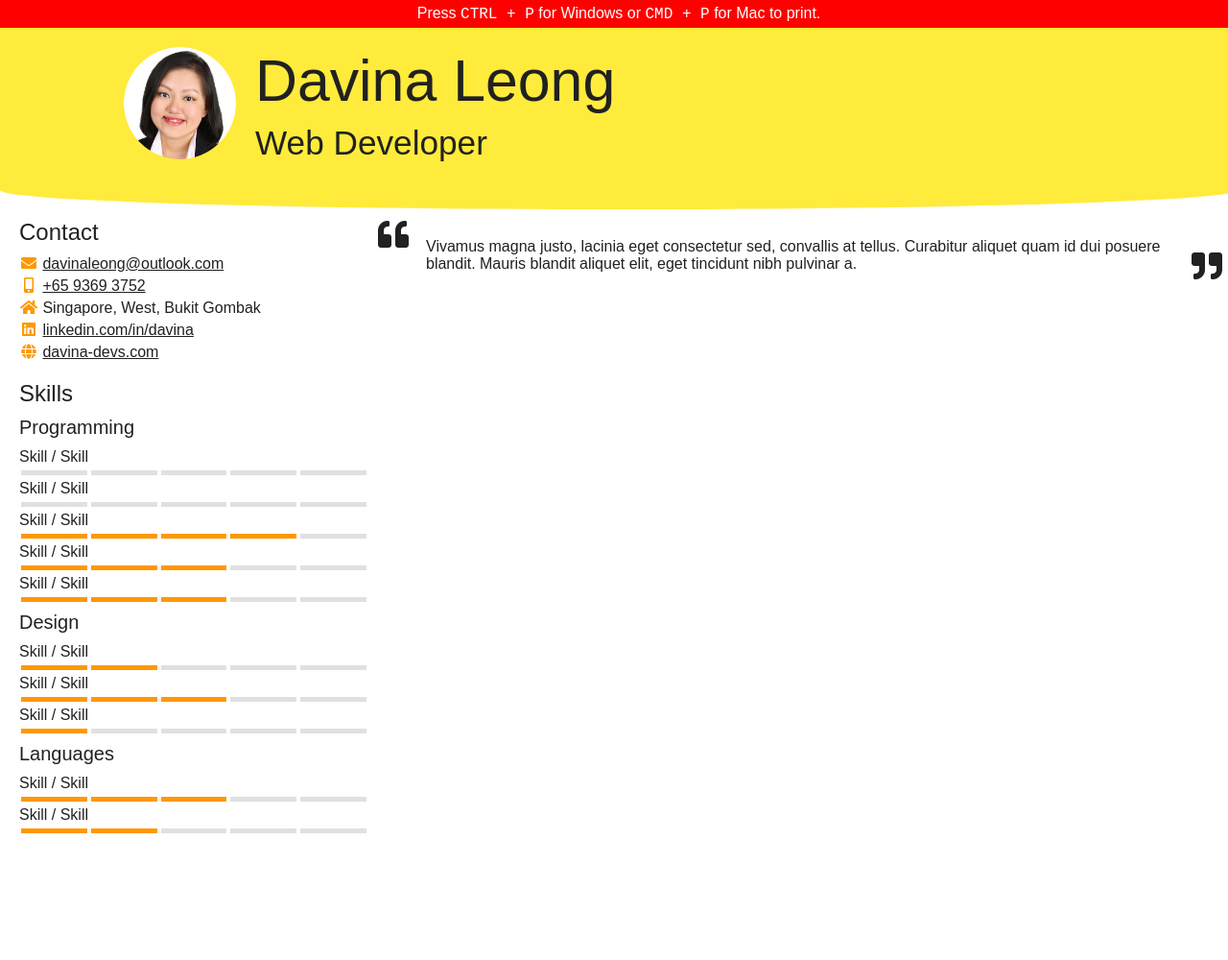
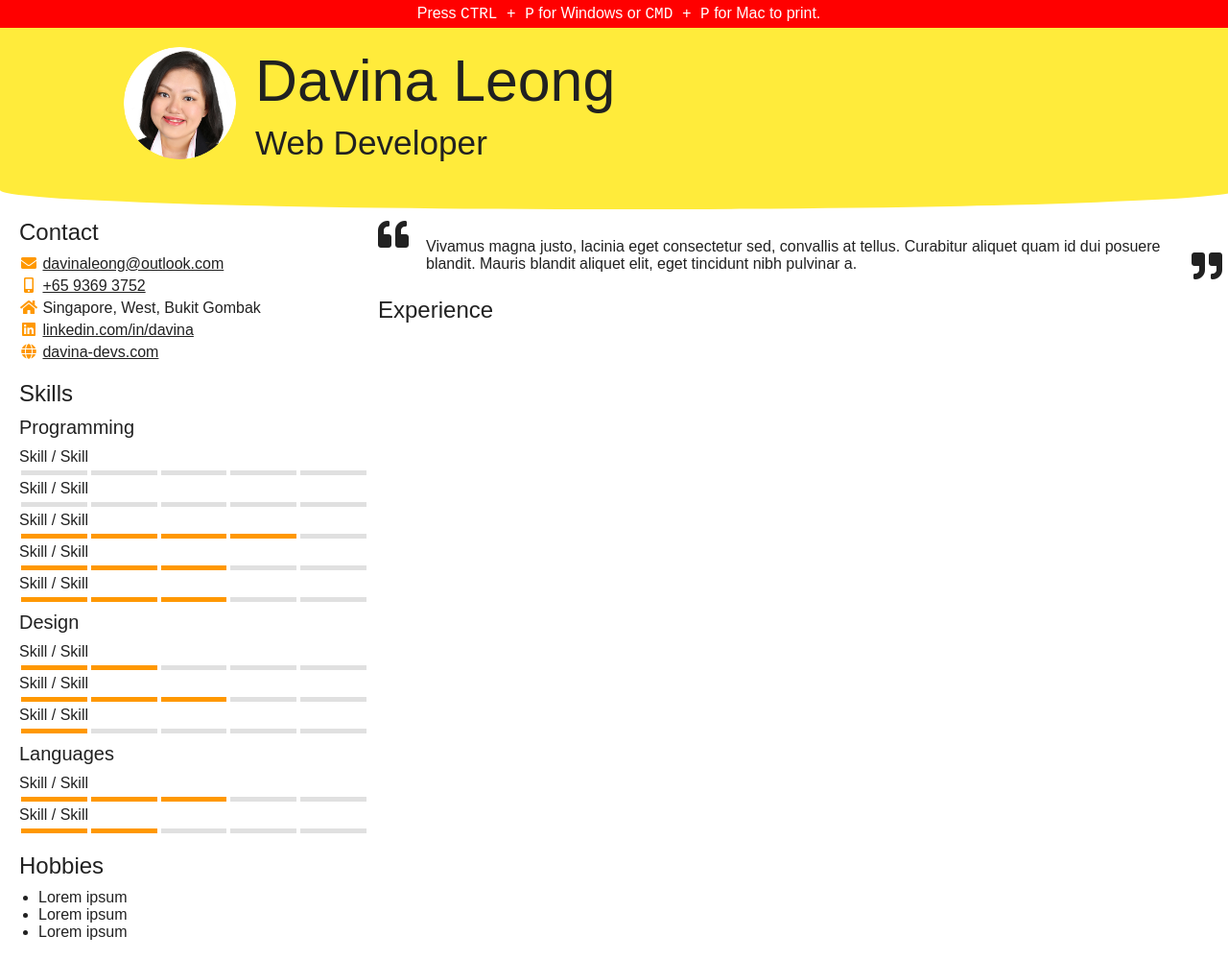
Before and after one commit to davinaleong/proj-resume-template, a plain HTML site: page index.html in a window 1280 px wide. Shown: the whole page at 96% size. Before the commit the page ends 888 px from the top, so only its background shows below. Drawn offline with Linux system fonts and the light colour scheme; a web font is replaced by a local one.

Commit message:
Added hobbies section

```diff
--- a/css/main.css
+++ b/css/main.css
@@ -73,6 +73,10 @@ small, .small, sub, .sub, sup, .sup {
 
 code, .code, pre, .pre {
   font-family: "Source Code Pro", monospace;
+}
+
+ul, ol {
+  margin-left: 20px;
 }
 
 p, .p {
--- a/index.html
+++ b/index.html
@@ -69,6 +69,15 @@
         <h3 class="h6">Languages</h3>
         <div class="skills-languages"></div>
       </div>
+
+      <h2 class="h5">Hobbies</h2>
+      <div class="hobbies">
+        <ul>
+          <li>Lorem ipsum</li>
+          <li>Lorem ipsum</li>
+          <li>Lorem ipsum</li>
+        </ul>
+      </div>
     </aside>
 
     <div class="content">
@@ -77,6 +86,8 @@
         <p>Vivamus magna justo, lacinia eget consectetur sed, convallis at tellus. Curabitur aliquet quam id dui posuere blandit. Mauris blandit aliquet elit, eget tincidunt nibh pulvinar a.</p>
         <i class="fa fa-quote-right fa-2x right-quote"></i>
       </div>
+
+      <h2 class="h5">Experience</h2>
     </div>
   </main>
 
```
